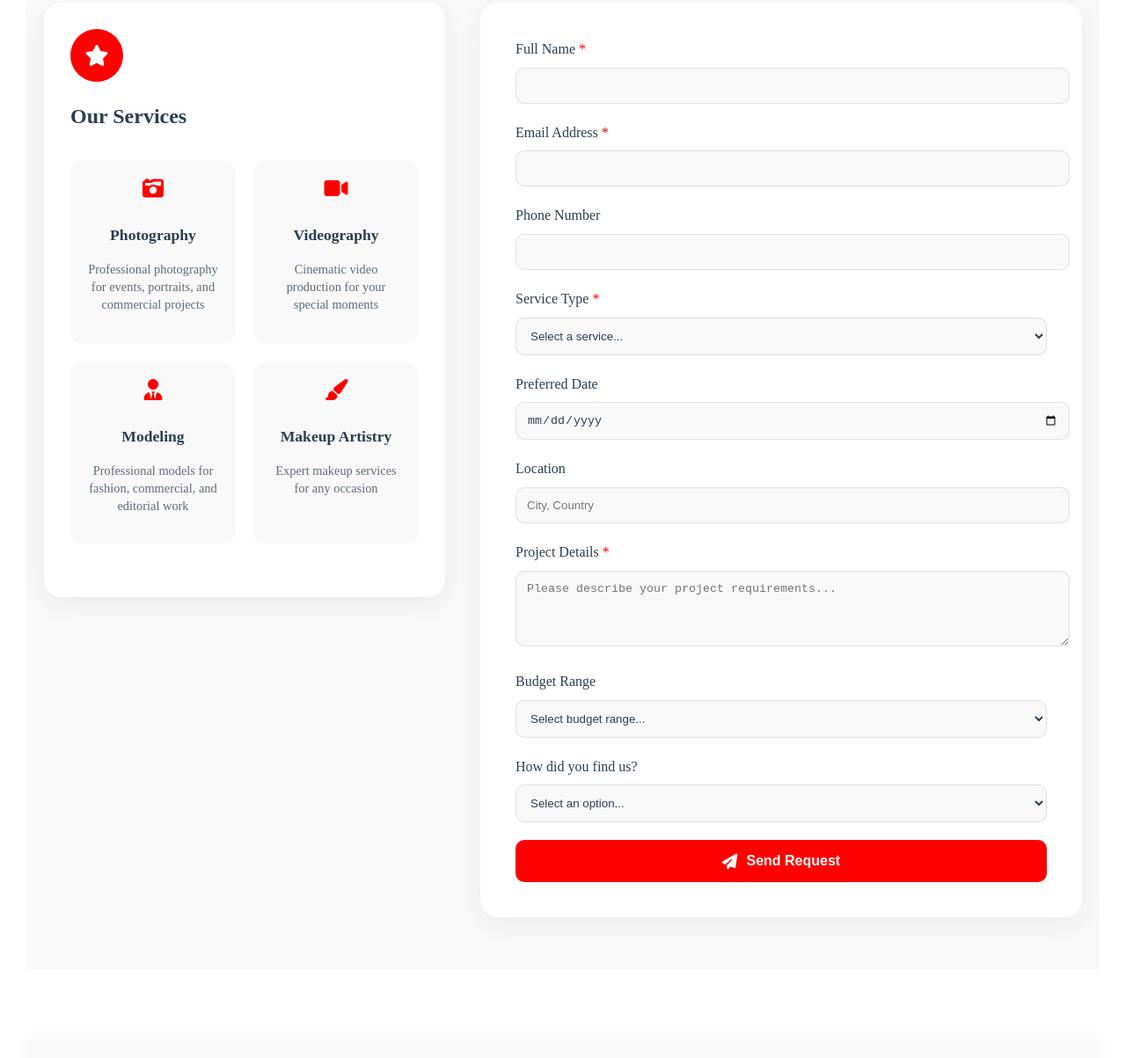
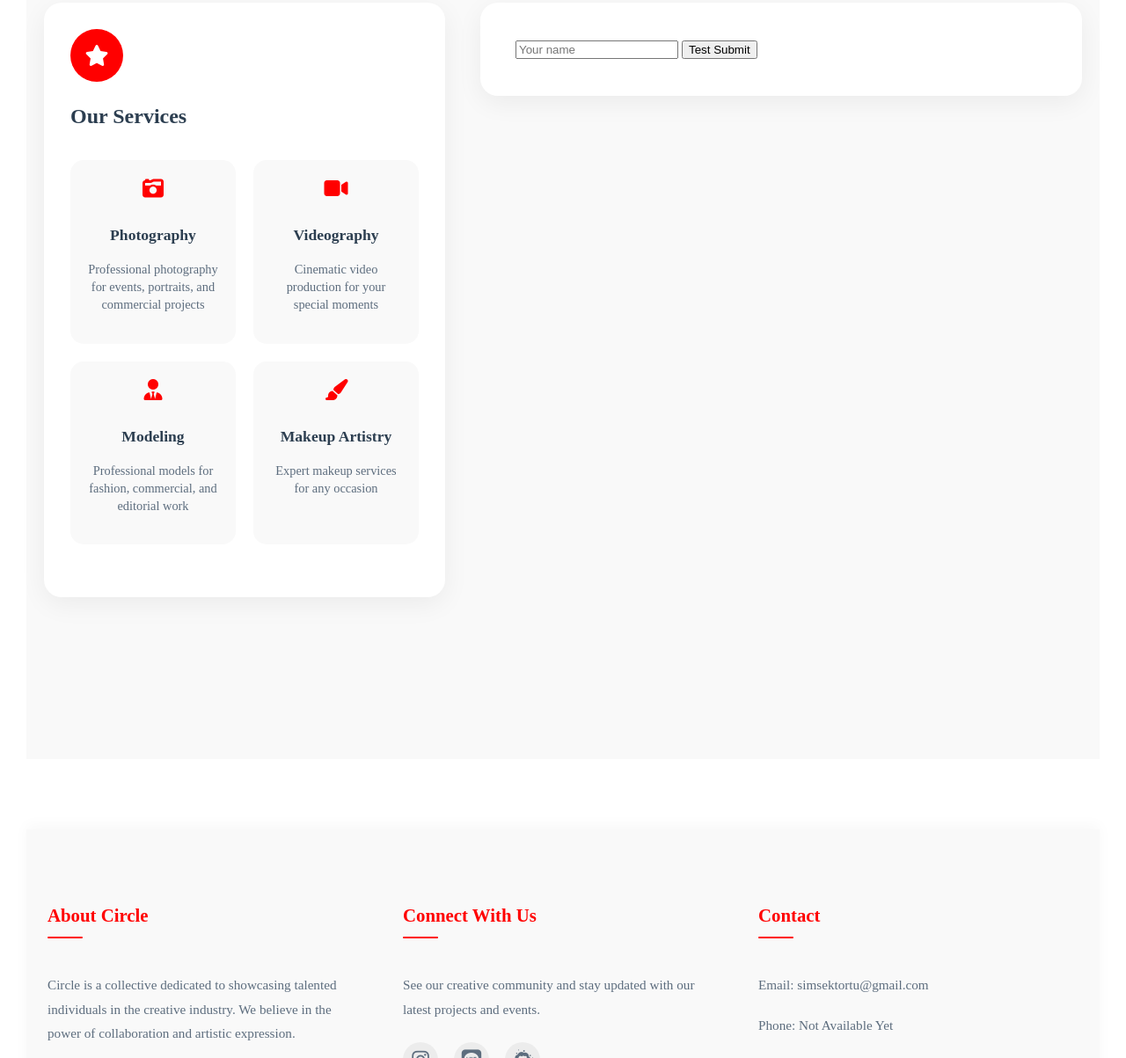
Before and after one commit to taylantnt/tokyocircle, a plain HTML site: page inquiry.html in a window 1280 px wide. Shown: the part 510-1713 px from the top of the page at 88% size. Drawn offline with nearby package versions, Linux system fonts and the light colour scheme; a web font is replaced by a local one.

Commit message:
💔🥡 Updated with Glitch

```diff
--- a/inquiry.html
+++ b/inquiry.html
@@ -913,80 +913,10 @@
                 </div>
 
                 <div class="quote-form-container">
-<form name="quote" method="POST" data-netlify="true" netlify action="/thank-you.html" class="quote-form">
-  <input type="hidden" name="form-name" value="quote">
-
-  <div class="form-group">
-    <label for="name">Full Name <span class="required">*</span></label>
-    <input type="text" id="name" name="name" required>
-  </div>
-
-  <div class="form-group">
-    <label for="email">Email Address <span class="required">*</span></label>
-    <input type="email" id="email" name="email" required>
-  </div>
-
-  <div class="form-group">
-    <label for="phone">Phone Number</label>
-    <input type="tel" id="phone" name="phone">
-  </div>
-
-  <div class="form-group">
-    <label for="service">Service Type <span class="required">*</span></label>
-    <select id="service" name="service" required>
-      <option value="" disabled selected>Select a service...</option>
-      <option value="photography">Photography</option>
-      <option value="videography">Videography</option>
-      <option value="modeling">Modeling</option>
-      <option value="makeup">Makeup Artistry</option>
-      <option value="custom">Custom Project</option>
-    </select>
-  </div>
-
-  <div class="form-group">
-    <label for="date">Preferred Date</label>
-    <input type="date" id="date" name="date">
-  </div>
-
-  <div class="form-group">
-    <label for="location">Location</label>
-    <input type="text" id="location" name="location" placeholder="City, Country">
-  </div>
-
-  <div class="form-group full-width">
-    <label for="details">Project Details <span class="required">*</span></label>
-    <textarea id="details" name="details" rows="4" placeholder="Please describe your project requirements..." required></textarea>
-  </div>
-
-  <div class="form-group">
-    <label for="budget">Budget Range</label>
-    <select id="budget" name="budget">
-      <option value="" disabled selected>Select budget range...</option>
-      <option value="under-500">Under ¥50,000</option>
-      <option value="500-1000">¥50,000 - ¥100,000</option>
-      <option value="1000-2000">¥100,000 - ¥200,000</option>
-      <option value="2000-plus">¥200,000+</option>
-      <option value="flexible">Flexible</option>
-    </select>
-  </div>
-
-  <div class="form-group">
-    <label for="referral">How did you find us?</label>
-    <select id="referral" name="referral">
-      <option value="" disabled selected>Select an option...</option>
-      <option value="instagram">Instagram</option>
-      <option value="facebook">Facebook</option>
-      <option value="google">Google Search</option>
-      <option value="referral">Friend/Referral</option>
-      <option value="other">Other</option>
-    </select>
-  </div>
-
-  <div class="form-buttons">
-    <button type="submit" class="submit-btn">
-      <i class="fas fa-paper-plane"></i> Send Request
-    </button>
-  </div>
+<form name="test" method="POST" data-netlify="true" netlify>
+  <input type="hidden" name="form-name" value="test" />
+  <input type="text" name="name" placeholder="Your name" />
+  <button type="submit">Test Submit</button>
 </form>
                 </div>
             </div>
```
Also changed, not shown: thank-you.html (+21 -3 lines).
